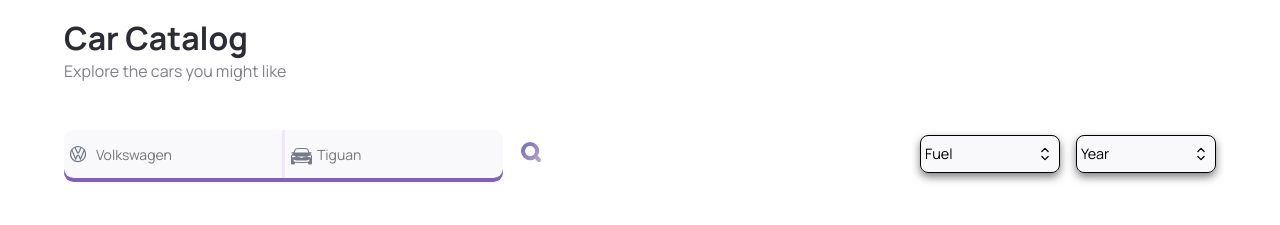
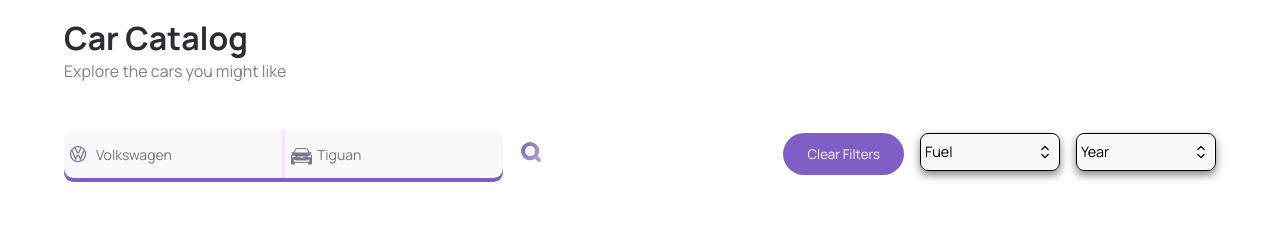
Before and after one commit to ahmedjk34/motor-showcase, a Next.js app: page / in a window 1280 px wide. Shown: the part 780-1005 px from the top of the page. Built offline with nearby package versions, Linux system fonts and the light colour scheme.

Commit message:
Extracted Combox box filters into a separate  component & added a button to reset filters

```diff
--- a/src/app/_homeComponents/Catalog.tsx
+++ b/src/app/_homeComponents/Catalog.tsx
@@ -1,9 +1,11 @@
-import React, { useEffect } from "react";
+import { FiltersContainer } from "./FiltersContainer";
+import React from "react";
 import styles from "../../styles/pages/home-page.module.scss";
 import SearchBar from "@/components/SearchBar/SearchBar";
 import CustomFilter from "@/components/CustomFilter/CustomFilter";
 import { getCars } from "@/API";
 import CarCard from "@/components/CarCard/CarCard";
+import CustomButton from "@/components/CustomButton/CustomButton";
 
 async function Catalog({ searchParams }: any) {
   const allCars = await getCars({
@@ -21,10 +23,7 @@ async function Catalog({ searchParams }: any) {
       </div>
       <div className={styles.searchFilters}>
         <SearchBar />
-        <div className={styles.filtersContainer}>
-          <CustomFilter title="fuel" />
-          <CustomFilter title="year" />
-        </div>
+        <FiltersContainer />
       </div>
       <div>
         {allCars ? (
--- /dev/null
+++ b/src/app/_homeComponents/FiltersContainer.tsx
@@ -0,0 +1,27 @@
+"use client";
+import CustomButton from "@/components/CustomButton/CustomButton";
+import CustomFilter from "@/components/CustomFilter/CustomFilter";
+import styles from "../../styles/pages/home-page.module.scss";
+import React from "react";
+import { useSearchParams, usePathname, useRouter } from "next/navigation";
+
+export function FiltersContainer() {
+  const router = useRouter();
+  const pathname = usePathname();
+
+  const clearFilters = () => {
+    router.push(pathname, { scroll: false });
+  };
+
+  return (
+    <div className={styles.filtersContainer}>
+      <CustomButton
+        title="Clear Filters"
+        customClassName="style1"
+        action={clearFilters}
+      />
+      <CustomFilter title="fuel" />
+      <CustomFilter title="year" />
+    </div>
+  );
+}
```
